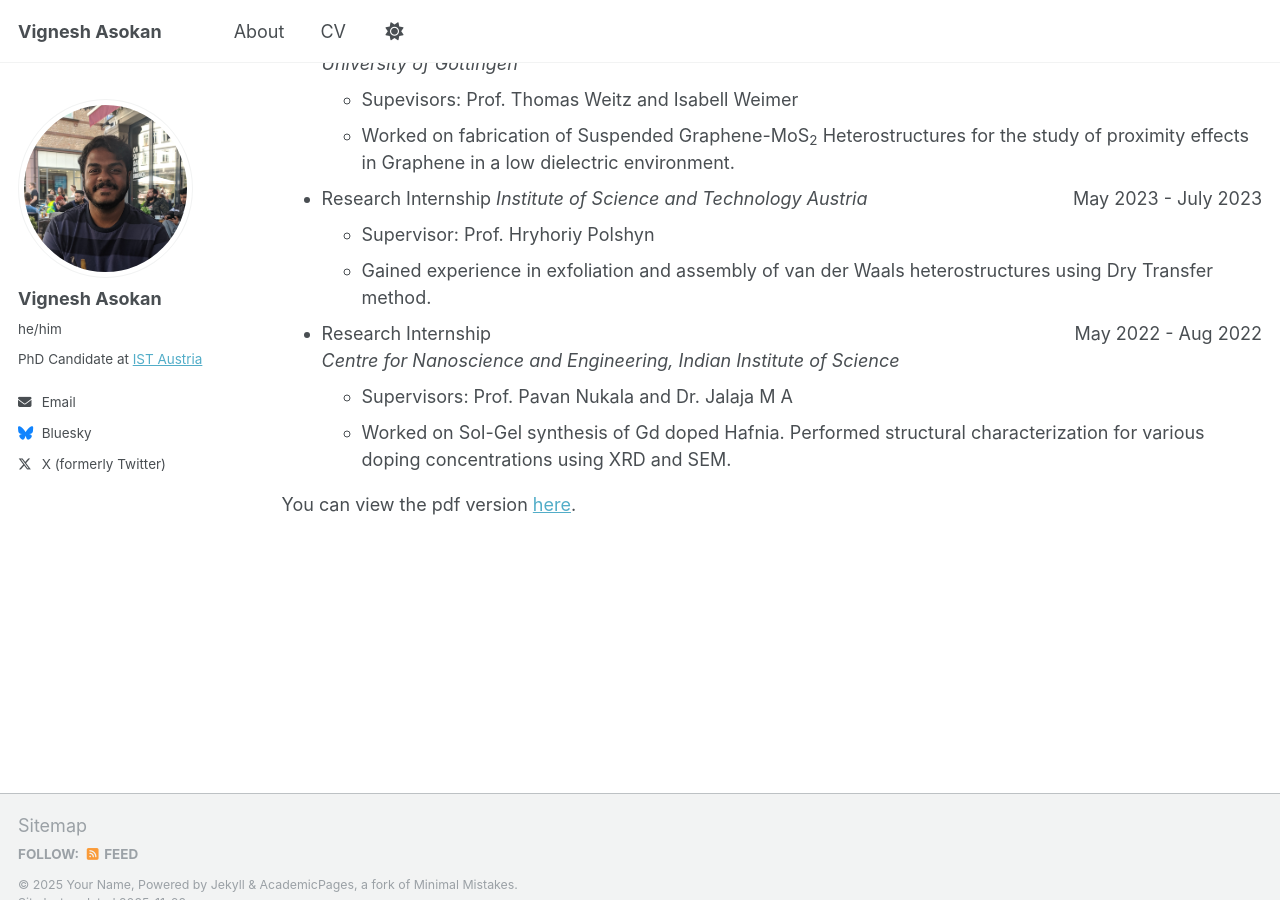
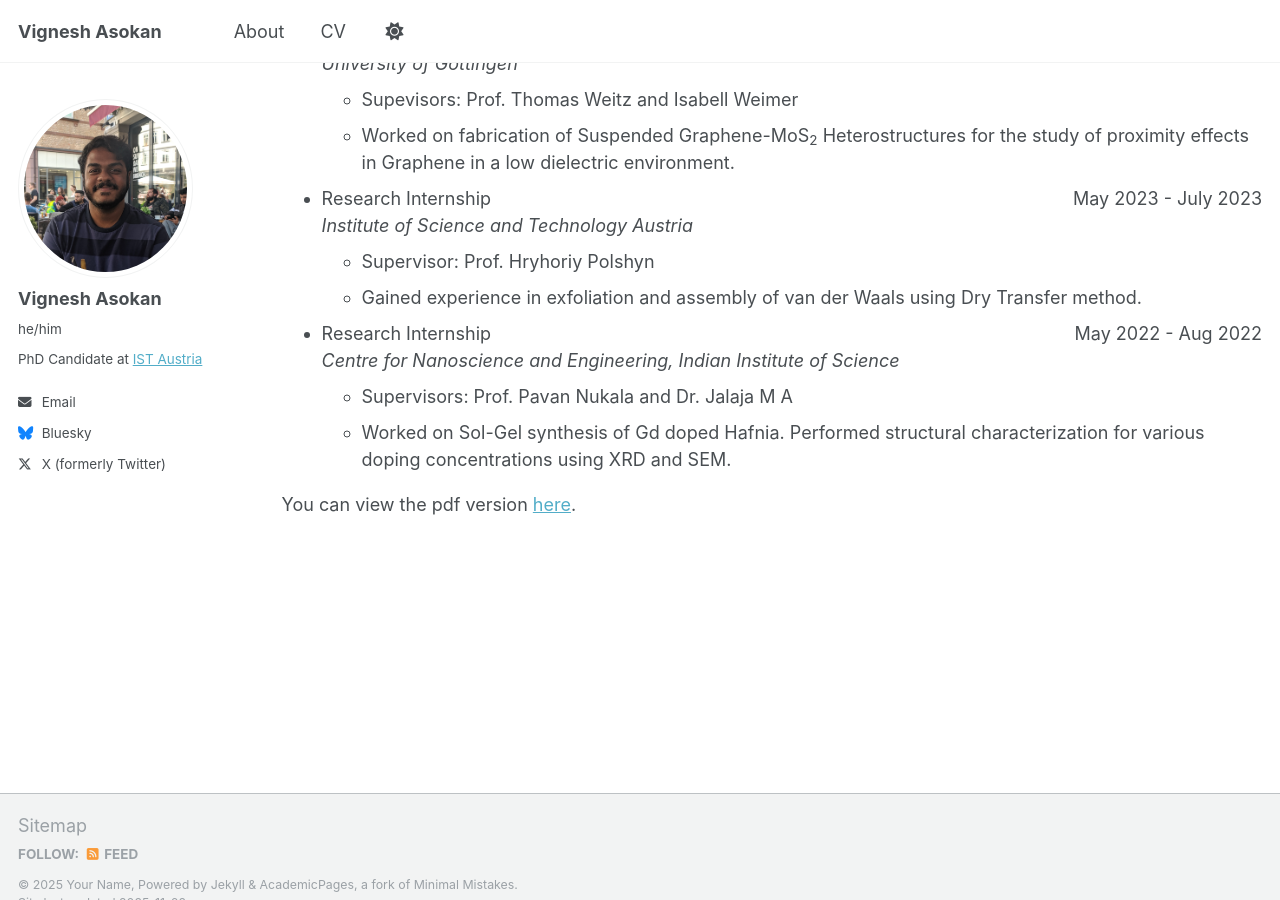
Before and after one commit to vigneshasokan31/vigneshasokan31.github.io, a Jekyll site: the page built from _pages/cv.md, in a window 1280 px wide and 900 px high, scrolled down 572 px. Built offline with Jekyll 4.4.1, drawn with Linux system fonts in a browser that asks for light colours; a script that is not in the unit is left out.

Commit message:
update cv

```diff
--- a/_pages/cv.md
+++ b/_pages/cv.md
@@ -33,7 +33,7 @@ Research Experience
 * Research Internship <span style="float: right;">May 2023 - July 2023</span>
   _Institute of Science and Technology Austria_
   * Supervisor: Prof. Hryhoriy Polshyn
-  * Gained experience in exfoliation and assembly of van der Waals heterostructures using Dry Transfer method.
+  * Gained experience in exfoliation and assembly of van der Waals  using Dry Transfer method.
 
 * Research Internship <span style="float: right;">May 2022 - Aug 2022</span>
   _Centre for Nanoscience and Engineering, Indian Institute of Science_
```
